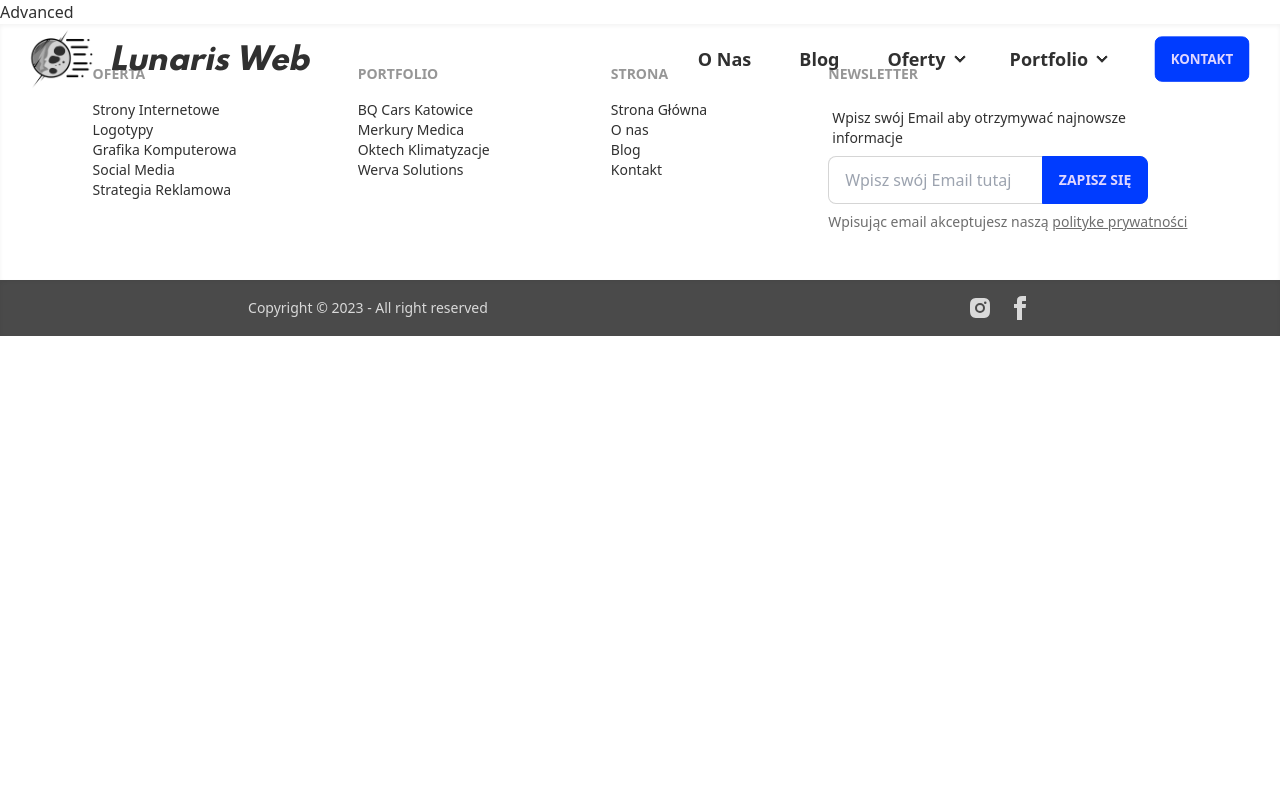
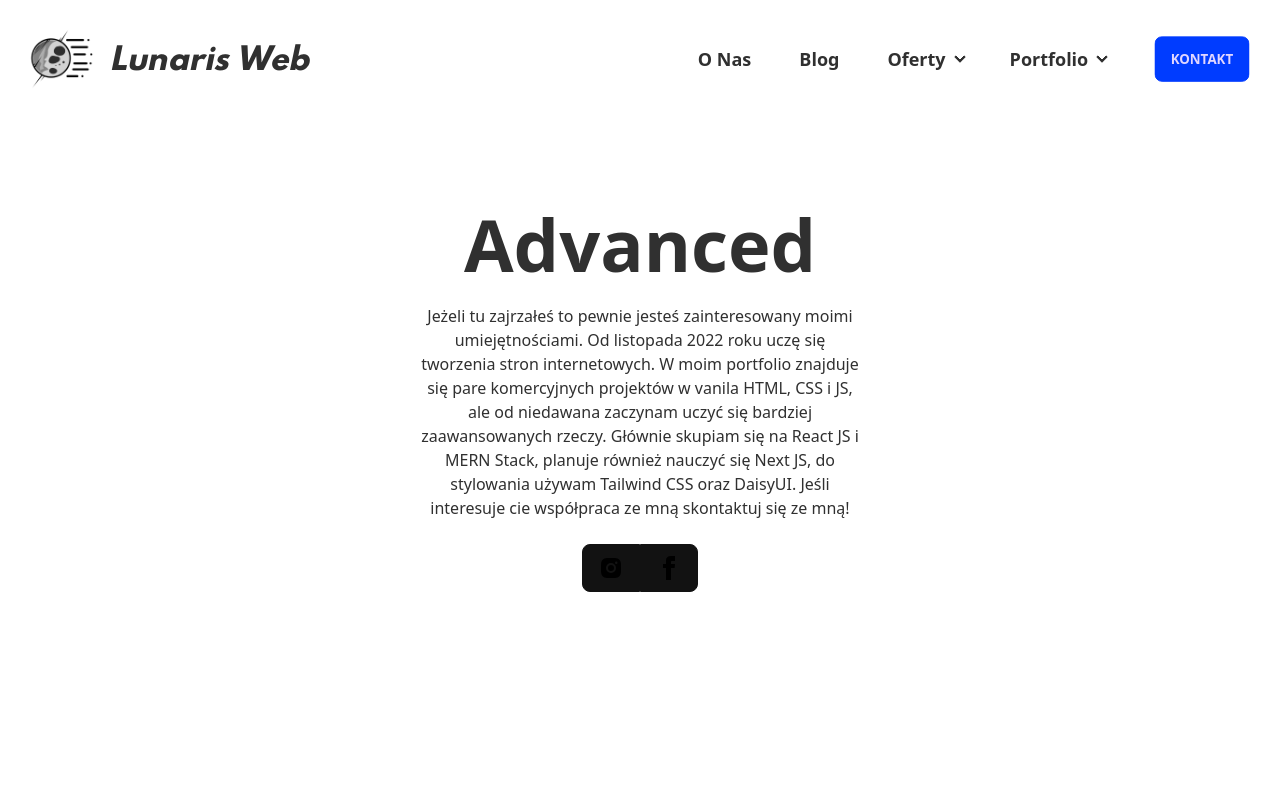
Before and after one commit to k0wal45/lunaris-site, a React (Create React App) app: page /advanced in a window 1280 px wide. Shown: the top 800 px of the page. Built offline with nearby package versions, Linux system fonts and the light colour scheme.

Commit message:
last commit 7-14

```diff
--- a/src/pages/Advanced.jsx
+++ b/src/pages/Advanced.jsx
@@ -1,10 +1,37 @@
-// import { Link } from "react-router-dom"
+import React from 'react'
+import facebook from '../assets/svg/facebook.svg'
+import instagram from '../assets/svg/instagram.svg'
+
+import ContactSec from '../components/ContactSec'
 
 function Advanced() {
   return (
-    <div>
-      Advanced
-    </div>
+    <main className='flex flex-col justify-center items-center w-full gap-8 bg-base-100'>
+      <section class="hero min-h-screen">
+        <div class="hero-content text-center">
+          <div class="max-w-md">
+            <h1 class="text-5xl lg:text-7xl font-bold">Advanced</h1>
+            <p class="py-6">Jeżeli tu zajrzałeś to pewnie jesteś zainteresowany moimi umiejętnościami. Od listopada 2022 roku uczę się tworzenia stron internetowych. W moim portfolio znajduje się pare komercyjnych projektów w vanila HTML, CSS i JS, ale od niedawana zaczynam uczyć się bardziej zaawansowanych rzeczy. Głównie skupiam się na React JS i MERN Stack, planuje również nauczyć się Next JS, do stylowania używam Tailwind CSS oraz DaisyUI. Jeśli interesuje cie współpraca ze mną skontaktuj się ze mną! </p>
+            <div class="btn-group rounded-xl">
+
+              <button class="btn invert">
+                <a href="https://www.instagram.com/lunarisweb.pl/" aria-label="Link do Instagrama">
+                  <img src={instagram} alt="Instagram Icon" className='invert'/>
+                </a>
+              </button>
+
+              <button class="btn invert">
+                <a href="https://www.facebook.com/profile.php?id=100093384969239" aria-label="Link do Instagrama">
+                  <img src={facebook} alt="Facebook Icon" className='invert'/>
+                </a>
+              </button>
+
+            </div>
+          </div>
+        </div>
+      </section>
+      <ContactSec />
+    </main>
   )
 }
 
--- a/src/pages/Blog.jsx
+++ b/src/pages/Blog.jsx
@@ -1,10 +1,37 @@
 import React from 'react'
+import facebook from '../assets/svg/facebook.svg'
+import instagram from '../assets/svg/instagram.svg'
+
+import ContactSec from '../components/ContactSec'
 
 function Blog() {
   return (
-    <div>
-      Blog
-    </div>
+    <main className='flex flex-col justify-center items-center w-full gap-8 bg-base-100'>
+      <section class="hero min-h-screen">
+        <div class="hero-content text-center">
+          <div class="max-w-md">
+            <h1 class="text-5xl font-bold">Blog w budowie...</h1>
+            <p class="py-6">Bardzo dziękujemy że tu zajrzałeś, ale nasz blog jeszcze nie jest gotowy i dalej jest w budowie. Jeśli interesują cię publikwoane przez nas treści o stronach internetowych i marketingu zajrzyj na nasze media społecznościowe, tam aktualnie je zamieszczamy</p>
+            <div class="btn-group rounded-xl">
+
+              <button class="btn invert">
+                <a href="https://www.instagram.com/lunarisweb.pl/" aria-label="Link do Instagrama">
+                  <img src={instagram} alt="Instagram Icon" className='invert'/>
+                </a>
+              </button>
+
+              <button class="btn invert">
+                <a href="https://www.facebook.com/profile.php?id=100093384969239" aria-label="Link do Instagrama">
+                  <img src={facebook} alt="Facebook Icon" className='invert'/>
+                </a>
+              </button>
+
+            </div>
+          </div>
+        </div>
+      </section>
+      <ContactSec />
+    </main>
   )
 }
 
```
